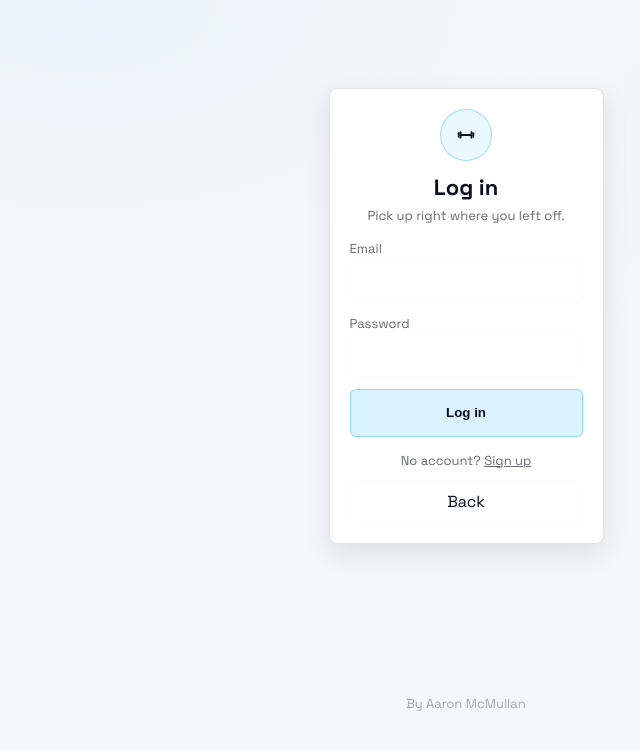
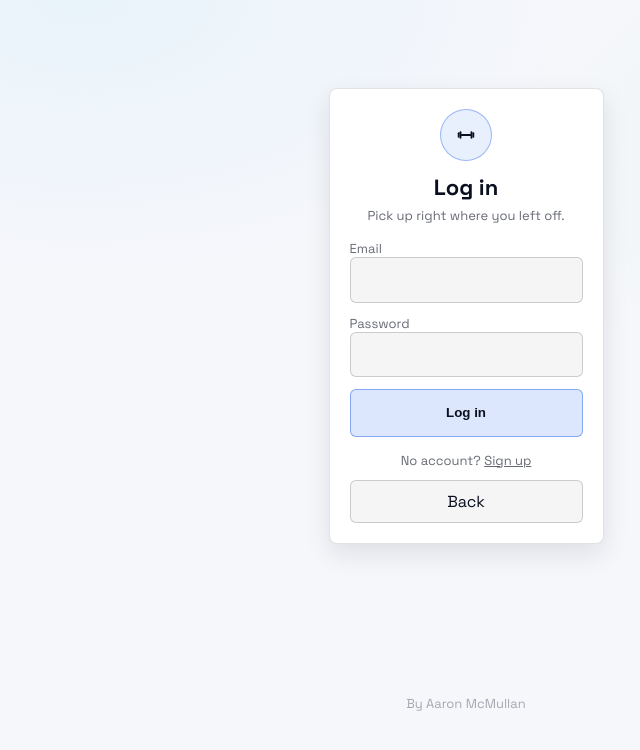
Before and after one commit to aaronzor/gym-program, a Next.js app: page /login in a window 1280 px wide. Shown: the top 750 px of the page, without its empty margins (174-814 px from the left). Built offline with nearby package versions, Linux system fonts and the light colour scheme; no server answers.

Commit message:
light mode improvements

```diff
--- a/src/app/app/page.tsx
+++ b/src/app/app/page.tsx
@@ -90,12 +90,18 @@ export default async function AppHomePage() {
             {user.email}
           </div>
         </div>
+        <div style={{ display: "flex", gap: 8 }}>
+          <Link className="btn btnIcon" href="/app/settings" aria-label="Settings" title="Settings">
+            <Icon name="settings" />
+            <span className="srOnly">Settings</span>
+          </Link>
           <form action={signOutAction}>
             <button className="btn btnIcon" type="submit" aria-label="Sign out" title="Sign out">
               <Icon name="x" />
               <span className="srOnly">Sign out</span>
             </button>
           </form>
+        </div>
       </div>
 
       <div className="stack" style={{ marginTop: 16 }}>
--- a/src/app/app/workout/page.tsx
+++ b/src/app/app/workout/page.tsx
@@ -2,6 +2,7 @@ import Link from "next/link";
 import { redirect } from "next/navigation";
 import { createSupabaseServerClient } from "../../../lib/supabase/server";
 import { WorkoutRunner } from "./workoutRunner";
+import { getUserSettings } from "../../../lib/settings";
 
 function asInt(v: string | null, min: number, max: number): number {
   const n = Number(v);
@@ -69,6 +70,8 @@ export default async function WorkoutPage({
     .order("order_index", { ascending: true });
   if (exercisesRes.error) throw new Error(exercisesRes.error.message);
 
+  const settings = await getUserSettings();
+
   return (
     <div className="container" style={{ paddingTop: 34 }}>
       <div style={{ display: "flex", justifyContent: "space-between", gap: 12, flexWrap: "wrap" }}>
@@ -94,6 +97,7 @@ export default async function WorkoutPage({
         workoutNumber={(week - 1) * 4 + workoutIndex}
         label={workoutRes.data.label}
         exercises={exercisesRes.data}
+        defaultUnit={settings.defaultUnit}
       />
     </div>
   );
--- a/src/app/app/workout/workoutRunner.tsx
+++ b/src/app/app/workout/workoutRunner.tsx
@@ -173,13 +173,15 @@ export function WorkoutRunner({
   userProgramId,
   workoutNumber,
   label,
-  exercises
+  exercises,
+  defaultUnit
 }: {
   programTemplateId: string;
   userProgramId: string;
   workoutNumber: number;
   label: string;
   exercises: ExerciseRow[];
+  defaultUnit: "kg" | "lb";
 }) {
   return (
     <WorkoutRunnerClient
@@ -188,6 +190,7 @@ export function WorkoutRunner({
       workoutNumber={workoutNumber}
       label={label}
       exercises={exercises}
+      defaultUnit={defaultUnit}
       completeWorkoutAction={completeWorkoutAction}
     />
   );
--- a/src/app/app/workout/workoutRunnerClient.tsx
+++ b/src/app/app/workout/workoutRunnerClient.tsx
@@ -68,6 +68,7 @@ export function WorkoutRunnerClient({
   workoutNumber,
   label,
   exercises,
+  defaultUnit,
   completeWorkoutAction
 }: {
   programTemplateId: string;
@@ -75,9 +76,10 @@ export function WorkoutRunnerClient({
   workoutNumber: number;
   label: string;
   exercises: ExerciseRow[];
+  defaultUnit: "kg" | "lb";
   completeWorkoutAction: (formData: FormData) => Promise<void>;
 }) {
-  const [unit, setUnit] = useState<"lb" | "kg">("kg");
+  const [unit, setUnit] = useState<"lb" | "kg">(defaultUnit);
   const [choiceByOrder, setChoiceByOrder] = useState<Record<number, Choice>>({});
 
   const [swapOpenOrder, setSwapOpenOrder] = useState<number | null>(null);
--- a/src/app/globals.css
+++ b/src/app/globals.css
@@ -12,6 +12,16 @@
   --line: rgba(238, 241, 248, 0.18);
   --ring: rgba(56, 189, 248, 0.30);
 
+  --controlBg: rgba(238, 241, 248, 0.03);
+  --controlBgHover: rgba(238, 241, 248, 0.07);
+  --controlBorder: rgba(238, 241, 248, 0.24);
+  --controlBorderHover: rgba(238, 241, 248, 0.32);
+
+  --placeholder: rgba(238, 241, 248, 0.52);
+
+  --bannerBg: rgba(18, 22, 40, 0.92);
+  --bannerBorder: rgba(238, 241, 248, 0.22);
+
   --accent: #38bdf8;
   --accentRgb: 56, 189, 248;
   --accent2: #4ade80;
@@ -21,8 +31,36 @@
   --radiusSm: 6px;
 }
 
+/* User override */
+:root[data-theme="light"] {
+  color-scheme: light;
+  --bg: #f6f7fb;
+  --bg2: #f6f7fb;
+  --ink: #0b1020;
+  --muted: rgba(11, 16, 32, 0.62);
+  --panel: #ffffff;
+  --panel2: #f3f4f8;
+  --panel3: rgba(11, 16, 32, 0.04);
+  --line: rgba(11, 16, 32, 0.12);
+  --ring: rgba(37, 99, 235, 0.18);
+  --accent: #2563eb;
+  --accentRgb: 37, 99, 235;
+  --accent2: #16a34a;
+  --shadow: 0 10px 26px rgba(11, 16, 32, 0.10);
+
+  --controlBg: rgba(11, 16, 32, 0.04);
+  --controlBgHover: rgba(11, 16, 32, 0.07);
+  --controlBorder: rgba(11, 16, 32, 0.18);
+  --controlBorderHover: rgba(11, 16, 32, 0.24);
+
+  --placeholder: rgba(11, 16, 32, 0.46);
+
+  --bannerBg: rgba(255, 255, 255, 0.92);
+  --bannerBorder: rgba(11, 16, 32, 0.18);
+}
+
 @media (prefers-color-scheme: light) {
-  :root {
+  :root:not([data-theme="dark"]) {
     color-scheme: light;
     --bg: #f6f7fb;
     --bg2: #f6f7fb;
@@ -30,11 +68,23 @@
     --muted: rgba(11, 16, 32, 0.62);
     --panel: #ffffff;
     --panel2: #f3f4f8;
+    --panel3: rgba(11, 16, 32, 0.04);
     --line: rgba(11, 16, 32, 0.12);
     --ring: rgba(37, 99, 235, 0.18);
     --accent: #2563eb;
+    --accentRgb: 37, 99, 235;
     --accent2: #16a34a;
     --shadow: 0 10px 26px rgba(11, 16, 32, 0.10);
+
+    --controlBg: rgba(11, 16, 32, 0.04);
+    --controlBgHover: rgba(11, 16, 32, 0.07);
+    --controlBorder: rgba(11, 16, 32, 0.18);
+    --controlBorderHover: rgba(11, 16, 32, 0.24);
+
+    --placeholder: rgba(11, 16, 32, 0.46);
+
+    --bannerBg: rgba(255, 255, 255, 0.92);
+    --bannerBorder: rgba(11, 16, 32, 0.18);
   }
 }
 
@@ -108,8 +158,8 @@ a {
   gap: 8px;
   padding: 10px 14px;
   border-radius: var(--radiusSm);
-  border: 1px solid rgba(238, 241, 248, 0.22);
-  background: rgba(238, 241, 248, 0.02);
+  border: 1px solid var(--controlBorder);
+  background: var(--controlBg);
   color: var(--ink);
   text-decoration: none;
   cursor: pointer;
@@ -190,8 +240,8 @@ a {
 }
 
 .btn:hover {
-  background: rgba(238, 241, 248, 0.06);
-  border-color: rgba(238, 241, 248, 0.26);
+  background: var(--controlBgHover);
+  border-color: var(--controlBorderHover);
 }
 
 .btn:active {
@@ -199,13 +249,13 @@ a {
 }
 
 .btnPrimary {
-  border-color: rgba(56, 189, 248, 0.45);
-  background: rgba(56, 189, 248, 0.18);
+  border-color: rgba(var(--accentRgb), 0.48);
+  background: rgba(var(--accentRgb), 0.16);
   box-shadow: none;
 }
 
 .btnPrimary:hover {
-  background: rgba(56, 189, 248, 0.24);
+  background: rgba(var(--accentRgb), 0.22);
 }
 
 .btnIcon:hover {
@@ -221,8 +271,8 @@ a {
   width: 100%;
   padding: 12px 12px;
   border-radius: var(--radiusSm);
-  border: 1px solid rgba(238, 241, 248, 0.22);
-  background: rgba(238, 241, 248, 0.02);
+  border: 1px solid var(--controlBorder);
+  background: var(--controlBg);
   font-size: 16px;
   line-height: 1.2;
   min-height: 44px;
@@ -230,12 +280,12 @@ a {
 }
 
 .input::placeholder {
-  color: rgba(238, 241, 248, 0.50);
+  color: var(--placeholder);
 }
 
 .input:focus {
   outline: none;
-  border-color: rgba(56, 189, 248, 0.45);
+  border-color: rgba(var(--accentRgb), 0.48);
   box-shadow: 0 0 0 4px var(--ring);
 }
 
@@ -267,7 +317,7 @@ a {
   padding: 6px 10px;
   border-radius: var(--radiusSm);
   border: 1px solid var(--line);
-  background: rgba(238, 241, 248, 0.03);
+  background: var(--controlBg);
   font-size: 12px;
   color: var(--muted);
   letter-spacing: 0.01em;
@@ -293,7 +343,7 @@ a {
     padding: 5px 8px;
     gap: 5px;
     font-size: 11px;
-    background: rgba(238, 241, 248, 0.035);
+    background: var(--controlBg);
   }
 }
 
@@ -369,8 +419,8 @@ a {
   gap: 12px;
   padding: 10px 12px;
   border-radius: var(--radiusSm);
-  border: 1px solid rgba(238, 241, 248, 0.22);
-  background: rgba(18, 22, 40, 0.92);
+  border: 1px solid var(--bannerBorder);
+  background: var(--bannerBg);
   box-shadow: none;
 }
 
--- a/src/app/layout.tsx
+++ b/src/app/layout.tsx
@@ -1,6 +1,7 @@
 import type { Metadata } from "next";
 import { Space_Grotesk } from "next/font/google";
 import "./globals.css";
+import { getUserSettings } from "../lib/settings";
 
 const sans = Space_Grotesk({
   subsets: ["latin"],
@@ -13,13 +14,21 @@ export const metadata: Metadata = {
   description: "Track your gym program and progress"
 };
 
-export default function RootLayout({
+export default async function RootLayout({
   children
 }: Readonly<{
   children: React.ReactNode;
 }>) {
+  // Intentionally server-side: ensures theme applies on first paint.
+  // If the user selects "system", we omit the data attribute and let CSS media queries decide.
+  const settings = await getUserSettings();
+  const dataTheme = settings.theme === "system" ? undefined : settings.theme;
+
   return (
-    <html lang="en">
+    <html
+      lang="en"
+      data-theme={dataTheme}
+    >
       <body className={sans.variable}>{children}</body>
     </html>
   );
--- a/src/components/Icon.tsx
+++ b/src/components/Icon.tsx
@@ -7,6 +7,8 @@ type IconName =
   | "sets"
   | "target"
   | "barbell"
+  | "settings"
+  | "user"
   | "chevronDown"
   | "chevronUp"
   | "chevronLeft"
@@ -98,6 +100,29 @@ export function Icon({
           <path d="M7 12h10" />
         </svg>
       );
+    case "settings":
+      return (
+        <svg {...common}>
+          {/* minimalist cog: outer ring + ticks + hub */}
+          <circle cx="12" cy="12" r="7.5" />
+          <circle cx="12" cy="12" r="3" />
+          <path d="M12 1.5v2.5" />
+          <path d="M12 20v2.5" />
+          <path d="M1.5 12h2.5" />
+          <path d="M20 12h2.5" />
+          <path d="M4.4 4.4l1.8 1.8" />
+          <path d="M17.8 17.8l1.8 1.8" />
+          <path d="M19.6 4.4l-1.8 1.8" />
+          <path d="M6.2 17.8l-1.8 1.8" />
+        </svg>
+      );
+    case "user":
+      return (
+        <svg {...common}>
+          <path d="M20 21a8 8 0 0 0-16 0" />
+          <path d="M12 11a4 4 0 1 0-4-4 4 4 0 0 0 4 4z" />
+        </svg>
+      );
     case "chevronLeft":
       return (
         <svg {...common}>
--- /dev/null
+++ b/src/lib/settings.ts
@@ -0,0 +1,44 @@
+import { createSupabaseServerClient } from "./supabase/server";
+
+export type ThemePreference = "system" | "dark" | "light";
+export type UnitPreference = "kg" | "lb";
+
+export type UserSettings = {
+  theme: ThemePreference;
+  defaultUnit: UnitPreference;
+};
+
+export const DEFAULT_SETTINGS: UserSettings = {
+  theme: "system",
+  defaultUnit: "kg"
+};
+
+export async function getUserSettings(): Promise<UserSettings> {
+  const supabase = await createSupabaseServerClient();
+  const {
+    data: { user }
+  } = await supabase.auth.getUser();
+
+  if (!user) return DEFAULT_SETTINGS;
+
+  const res = await supabase
+    .from("user_settings")
+    .select("theme, default_unit")
+    .eq("user_id", user.id)
+    .maybeSingle();
+
+  if (res.error) {
+    // If table doesn't exist yet in a new env, fail soft.
+    return DEFAULT_SETTINGS;
+  }
+
+  if (!res.data) return DEFAULT_SETTINGS;
+
+  const theme = (res.data.theme ?? "system") as UserSettings["theme"];
+  const defaultUnit = (res.data.default_unit ?? "kg") as UserSettings["defaultUnit"];
+
+  if (theme !== "system" && theme !== "dark" && theme !== "light") return DEFAULT_SETTINGS;
+  if (defaultUnit !== "kg" && defaultUnit !== "lb") return { ...DEFAULT_SETTINGS, theme };
+
+  return { theme, defaultUnit };
+}
```
Also changed, not shown: src/app/app/settings/SettingsForm.tsx (added, +65 -0 lines), src/app/app/settings/page.tsx (added, +96 -0 lines), 1 other file (tests, documents, lock files or other folders). Lines whose indentation alone changed are shown as unchanged.
